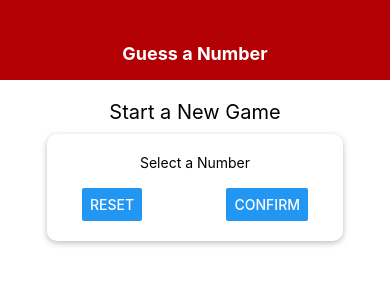
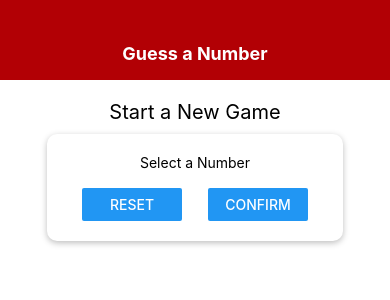
Before and after one commit to OdehDaniels/RNative-Guess-Right, a React Native app: screen / in a window 390 px wide. Shown: the top 300 px of the page. Built offline with nearby package versions, Linux system fonts and the light colour scheme.

Commit message:
Card Component init

```diff
--- /dev/null
+++ b/components/Card.js
@@ -0,0 +1,26 @@
+import React from 'react'
+import { Text, View, StyleSheet } from 'react-native'
+
+const Card = props => {
+    return (
+        <View style={{...styles.card, ...props.style}}>
+            {props.children}
+        </View>
+    )
+};
+
+const styles = StyleSheet.create({
+    //elevation - shows shadow @Andriod
+    card: {
+        shadowColor: 'black',
+        shadowOffset: {width: 0, height: 2},
+        shadowRadius: 6,
+        shadowOpacity: 0.26,
+        backgroundColor: 'white',
+        elevation: 5,
+        padding: 20,
+        borderRadius: 10
+    }
+});
+
+export default Card
--- a/screens/StartGameScreen.js
+++ b/screens/StartGameScreen.js
@@ -1,18 +1,23 @@
 import React from 'react'
 import { Text, View, StyleSheet, TextInput, Button } from 'react-native'
+import Card from '../components/Card';
 
 const StartGameScreen = props => {
     return (
         <View style={styles.screen}>
             <Text style={styles.title}> Start a New Game </Text>
-            <View style={styles.inputContainer}>
+            <Card style={styles.inputContainer}>
                 <Text>Select a Number</Text>
                 <TextInput />
                 <View style={styles.buttonContainer}>
-                    <Button title="Reset" onPress={() => {}} />
-                    <Button title="Confirm" onPress={() => {}} />
+                    <View style={styles.button}>
+                        <Button title="Reset" onPress={() => { }} />
+                    </View>
+                    <View style={styles.button}>
+                        <Button title="Confirm" onPress={() => {}} />
+                    </View>
                 </View>
-            </View>
+            </Card>
         </View>
     );
 
@@ -28,19 +33,10 @@
         fontSize: 20,
         marginVertical: 10
     },
-    //elevation - shows shadow @Andriod
     inputContainer: {
         width: 300,
         maxWidth: '80%',
-        alignItems: 'center',
-        shadowColor: 'black',
-        shadowOffset: {width: 0, height: 2},
-        shadowRadius: 6,
-        shadowOpacity: 0.26,
-        backgroundColor: 'white',
-        elevation: 5,
-        padding: 20,
-        borderRadius: 10
+        alignItems: 'center'
     },
     buttonContainer: {
         flexDirection: 'row',
@@ -48,9 +44,9 @@
         justifyContent: 'space-between',
         paddingHorizontal: 15
     },
-    // button: {
-    //     borderRadius: 30
-    // }
+    button: {
+        width: 100
+    }
 });
 
 export default StartGameScreen
```
